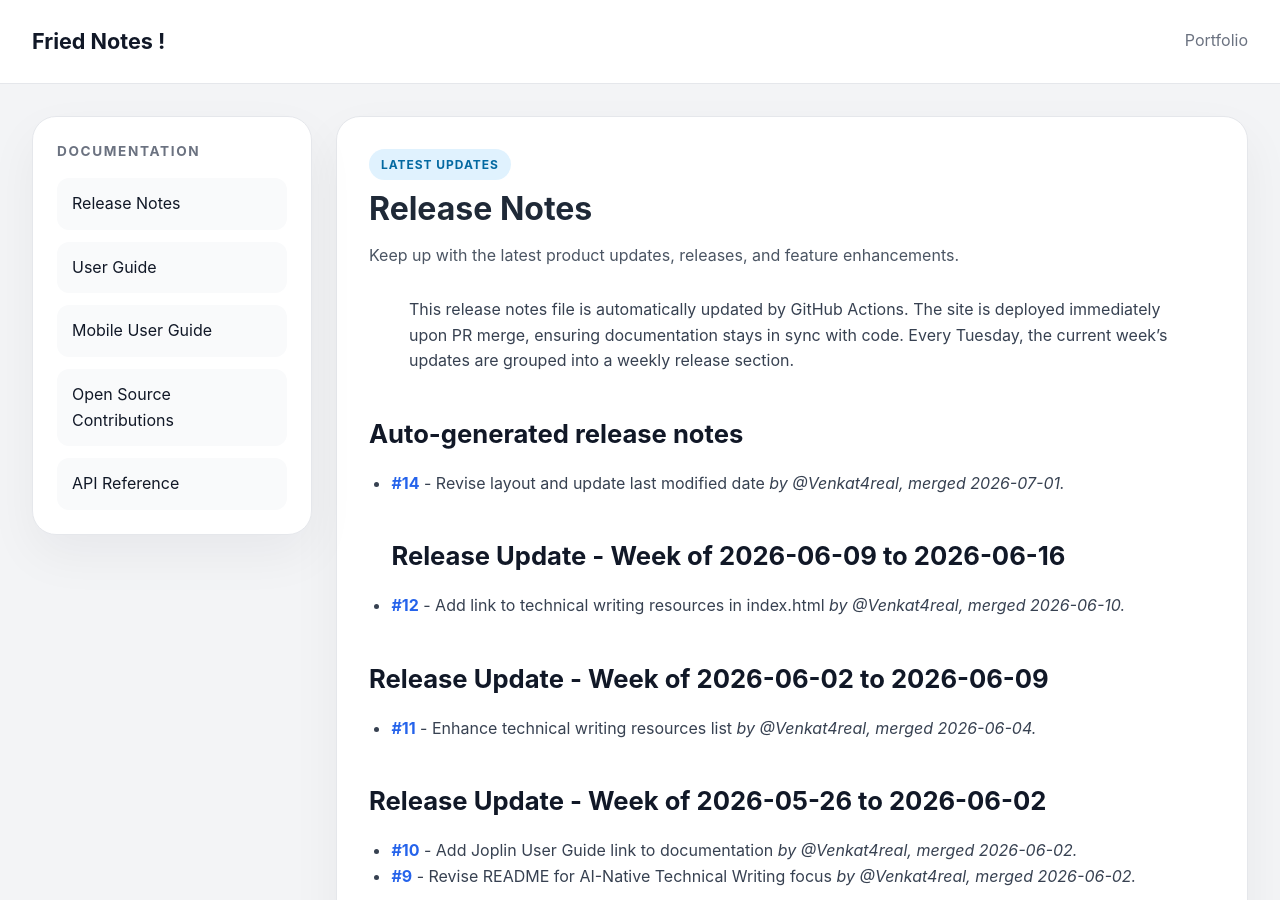
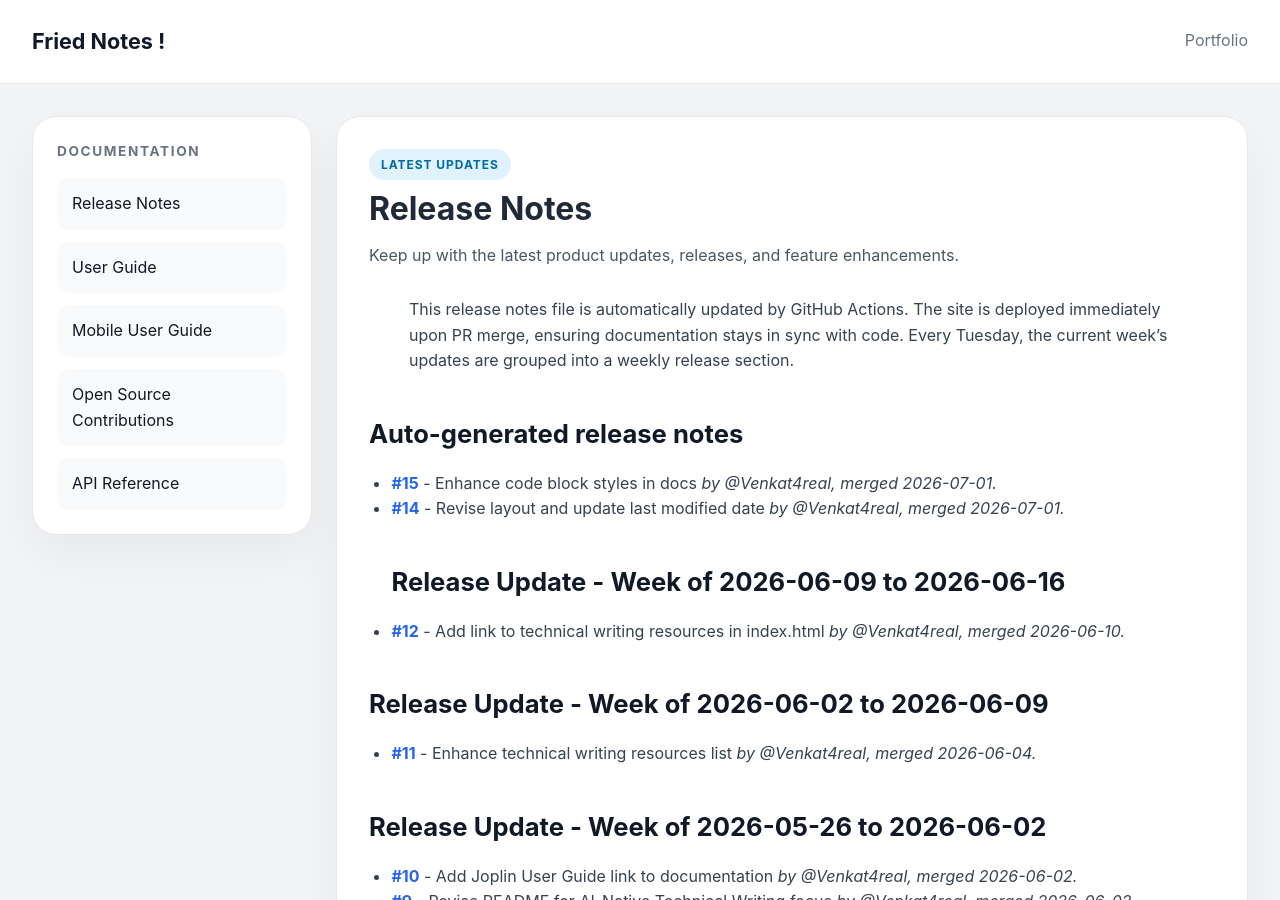
Before and after one commit to Venkat4real/FriedNotes, a Jekyll site: the page built from docs/release_notes.md, in a window 1280 px wide and 900 px high. Built offline with Jekyll 4.4.1, drawn with Linux system fonts in a browser that asks for light colours.

Commit message:
docs: auto-update release notes for pull_request cycle

```diff
--- a/docs/release_notes.md
+++ b/docs/release_notes.md
@@ -9,6 +9,7 @@ description: Keep up with the latest product updates, releases, and feature enha
 > Every Tuesday, the current week's updates are grouped into a weekly release section.
 
 ## Auto-generated release notes
+- **[#15](https://github.com/Venkat4real/FriedNotes/pull/15)** - Enhance code block styles in docs *by @Venkat4real, merged 2026-07-01.*
 - **[#14](https://github.com/Venkat4real/FriedNotes/pull/14)** - Revise layout and update last modified date *by @Venkat4real, merged 2026-07-01.*
 ## Release Update - Week of 2026-06-09 to 2026-06-16
 
```
